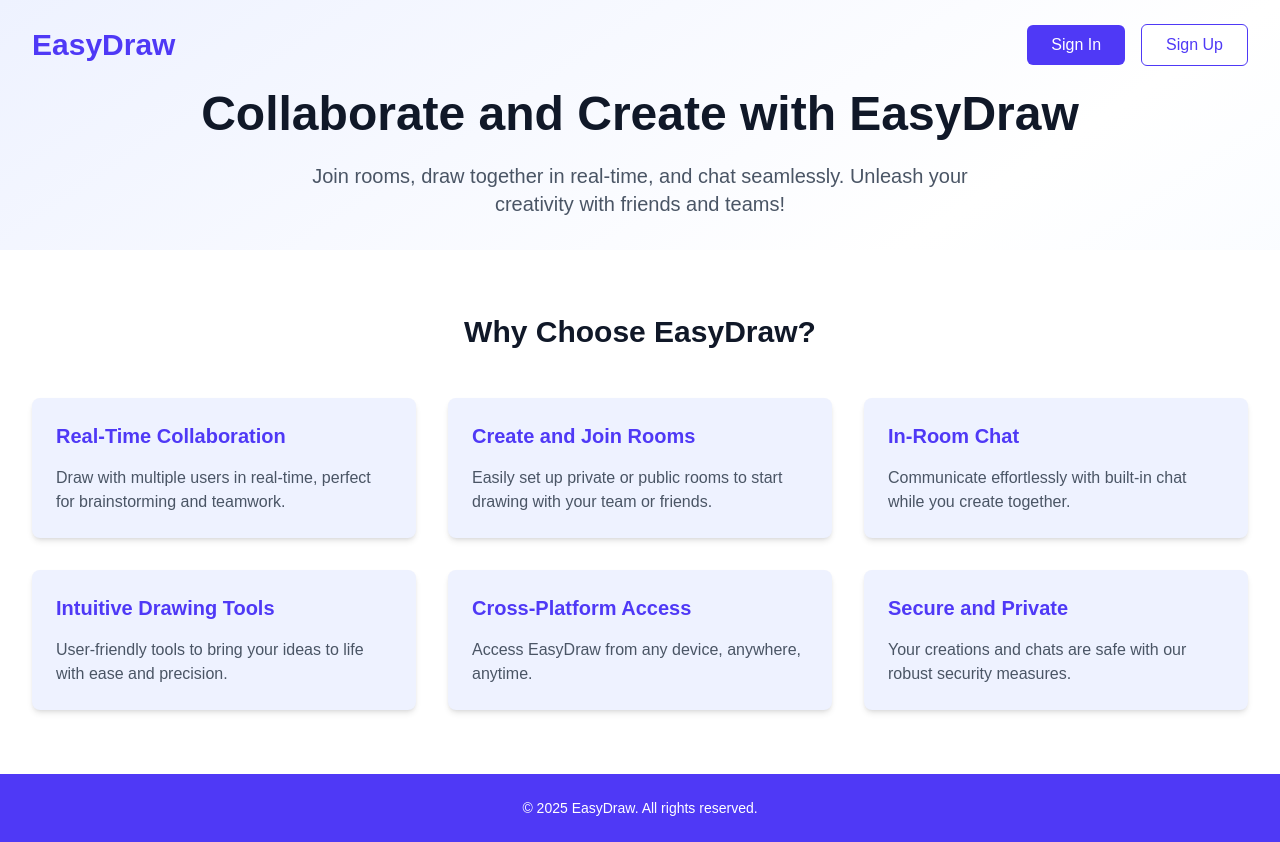
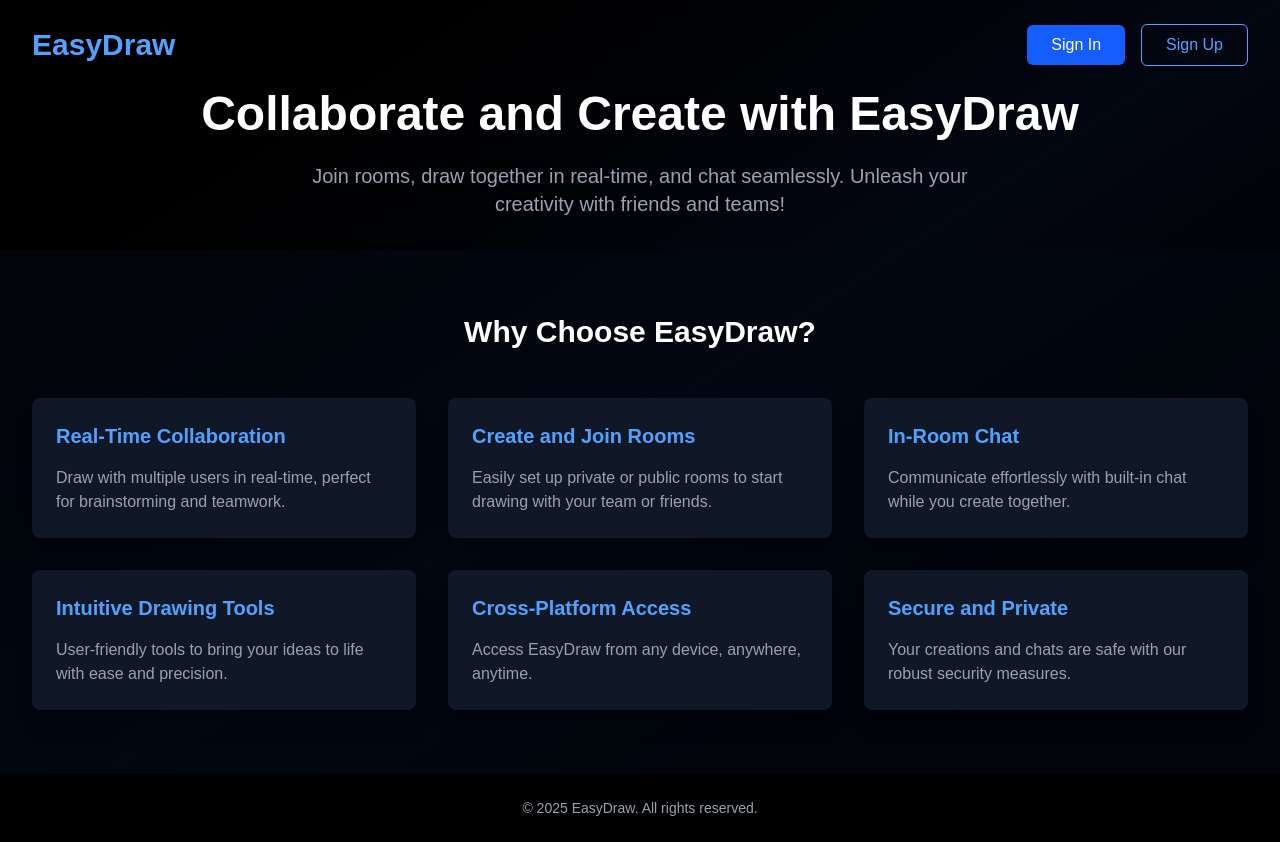
Before and after one commit to AyushsinghChandel/EasyDraw, a Next.js app in the folder apps/frontend/: page / in a window 1280 px wide. Built offline with nearby package versions, Linux system fonts and the light colour scheme.

Commit message:
changes in frontend

```diff
--- a/apps/frontend/app/page.tsx
+++ b/apps/frontend/app/page.tsx
@@ -4,18 +4,18 @@ import Link from 'next/link';
 
 export default function Home() {
   return (
-    <div className="min-h-screen bg-gradient-to-br from-indigo-50 via-white to-blue-50 flex flex-col">
+    <div className="min-h-screen bg-gradient-to-br from-black via-gray-950 to-black flex flex-col">
       <header className="py-6 px-4 sm:px-6 lg:px-8">
         <div className="max-w-7xl mx-auto flex justify-between items-center">
-          <h1 className="text-3xl font-bold text-indigo-600">EasyDraw</h1>
+          <h1 className="text-3xl font-bold text-blue-400">EasyDraw</h1>
           <div className="space-x-4">
             <Link href="/signin">
-              <button className="px-6 py-2 bg-indigo-600 text-white rounded-md hover:bg-indigo-700 transition-colors">
+              <button className="px-6 py-2 bg-blue-600 text-white rounded-md hover:bg-blue-500 transition-colors">
                 Sign In
               </button>
             </Link>
             <Link href="/signup">
-              <button className="px-6 py-2 bg-white text-indigo-600 border border-indigo-600 rounded-md hover:bg-indigo-50 transition-colors">
+              <button className="px-6 py-2 bg-transparent text-blue-400 border border-blue-400 rounded-md hover:bg-blue-400 hover:text-white transition-colors">
                 Sign Up
               </button>
             </Link>
@@ -24,48 +24,47 @@ export default function Home() {
       </header>
 
       <main className="flex-grow flex flex-col items-center justify-center text-center px-4 sm:px-6 lg:px-8">
-        <h2 className="text-4xl sm:text-5xl font-extrabold text-gray-900 mb-6">
+        <h2 className="text-4xl sm:text-5xl font-extrabold text-white mb-6">
           Collaborate and Create with EasyDraw
         </h2>
-        <p className="text-lg sm:text-xl text-gray-600 max-w-2xl mb-8">
+        <p className="text-lg sm:text-xl text-gray-400 max-w-2xl mb-8">
           Join rooms, draw together in real-time, and chat seamlessly. Unleash your creativity with friends and teams!
         </p>
       </main>
 
-
-      <section className="py-16 px-4 sm:px-6 lg:px-8 bg-white">
+      <section className="py-16 px-4 sm:px-6 lg:px-8 bg-gray-950/60">
         <div className="max-w-7xl mx-auto">
-          <h3 className="text-3xl font-bold text-gray-900 text-center mb-12">Why Choose EasyDraw?</h3>
+          <h3 className="text-3xl font-bold text-white text-center mb-12">Why Choose EasyDraw?</h3>
           <div className="grid grid-cols-1 sm:grid-cols-2 lg:grid-cols-3 gap-8">
-            <div className="p-6 bg-indigo-50 rounded-lg shadow-md">
-              <h4 className="text-xl font-semibold text-indigo-600 mb-4">Real-Time Collaboration</h4>
-              <p className="text-gray-600">Draw with multiple users in real-time, perfect for brainstorming and teamwork.</p>
+            <div className="p-6 bg-gray-900 rounded-lg shadow-xl">
+              <h4 className="text-xl font-semibold text-blue-400 mb-4">Real-Time Collaboration</h4>
+              <p className="text-gray-400">Draw with multiple users in real-time, perfect for brainstorming and teamwork.</p>
             </div>
-            <div className="p-6 bg-indigo-50 rounded-lg shadow-md">
-              <h4 className="text-xl font-semibold text-indigo-600 mb-4">Create and Join Rooms</h4>
-              <p className="text-gray-600">Easily set up private or public rooms to start drawing with your team or friends.</p>
+            <div className="p-6 bg-gray-900 rounded-lg shadow-xl">
+              <h4 className="text-xl font-semibold text-blue-400 mb-4">Create and Join Rooms</h4>
+              <p className="text-gray-400">Easily set up private or public rooms to start drawing with your team or friends.</p>
             </div>
-            <div className="p-6 bg-indigo-50 rounded-lg shadow-md">
-              <h4 className="text-xl font-semibold text-indigo-600 mb-4">In-Room Chat</h4>
-              <p className="text-gray-600">Communicate effortlessly with built-in chat while you create together.</p>
+            <div className="p-6 bg-gray-900 rounded-lg shadow-xl">
+              <h4 className="text-xl font-semibold text-blue-400 mb-4">In-Room Chat</h4>
+              <p className="text-gray-400">Communicate effortlessly with built-in chat while you create together.</p>
             </div>
-            <div className="p-6 bg-indigo-50 rounded-lg shadow-md">
-              <h4 className="text-xl font-semibold text-indigo-600 mb-4">Intuitive Drawing Tools</h4>
-              <p className="text-gray-600">User-friendly tools to bring your ideas to life with ease and precision.</p>
+            <div className="p-6 bg-gray-900 rounded-lg shadow-xl">
+              <h4 className="text-xl font-semibold text-blue-400 mb-4">Intuitive Drawing Tools</h4>
+              <p className="text-gray-400">User-friendly tools to bring your ideas to life with ease and precision.</p>
             </div>
-            <div className="p-6 bg-indigo-50 rounded-lg shadow-md">
-              <h4 className="text-xl font-semibold text-indigo-600 mb-4">Cross-Platform Access</h4>
-              <p className="text-gray-600">Access EasyDraw from any device, anywhere, anytime.</p>
+            <div className="p-6 bg-gray-900 rounded-lg shadow-xl">
+              <h4 className="text-xl font-semibold text-blue-400 mb-4">Cross-Platform Access</h4>
+              <p className="text-gray-400">Access EasyDraw from any device, anywhere, anytime.</p>
             </div>
-            <div className="p-6 bg-indigo-50 rounded-lg shadow-md">
-              <h4 className="text-xl font-semibold text-indigo-600 mb-4">Secure and Private</h4>
-              <p className="text-gray-600">Your creations and chats are safe with our robust security measures.</p>
+            <div className="p-6 bg-gray-900 rounded-lg shadow-xl">
+              <h4 className="text-xl font-semibold text-blue-400 mb-4">Secure and Private</h4>
+              <p className="text-gray-400">Your creations and chats are safe with our robust security measures.</p>
             </div>
           </div>
         </div>
       </section>
 
-      <footer className="py-6 px-4 sm:px-6 lg:px-8 bg-indigo-600 text-white text-center">
+      <footer className="py-6 px-4 sm:px-6 lg:px-8 bg-black text-gray-400 text-center">
         <p className="text-sm">© 2025 EasyDraw. All rights reserved.</p>
       </footer>
     </div>
--- a/apps/frontend/app/signin/page.tsx
+++ b/apps/frontend/app/signin/page.tsx
@@ -6,7 +6,7 @@ import axios from "axios";
 import { useRouter } from 'next/navigation'
 
 
-export default function SignUp() {
+export default function SignIn() {
     const [username, setUserName] = useState("");
     const [password, setPassword] = useState("");
     const router = useRouter();
@@ -25,22 +25,22 @@ export default function SignUp() {
         console.log("something wrong happened");
         return;
     }
-    router.push("/");
+    router.push("/dashboard");
   };
 
   return (
-    <div className="min-h-screen bg-gradient-to-br from-indigo-50 via-white to-blue-50 flex flex-col">
+    <div className="min-h-screen bg-gradient-to-br from-black via-gray-950 to-black flex flex-col">
       <main className="flex-grow flex flex-col items-center justify-center text-center px-4 sm:px-6 lg:px-8">
-        <h2 className="text-4xl sm:text-5xl font-extrabold text-gray-900 mb-6">
-          Create Your EasyDraw Account
+        <h2 className="text-4xl sm:text-5xl font-extrabold text-white mb-6">
+          Sign In to EasyDraw
         </h2>
-        <p className="text-lg sm:text-xl text-gray-600 max-w-2xl mb-8">
-          Sign in to start collaborating and creating with EasyDraw!
+        <p className="text-lg sm:text-xl text-gray-400 max-w-2xl mb-8">
+          Welcome back! Access your collaborative boards.
         </p>
 
-        <div className="w-full max-w-md bg-white p-8 rounded-lg shadow-md">
+        <div className="w-full max-w-md bg-gray-900 p-8 rounded-xl shadow-2xl border border-gray-800">
           <div className="mt-4">
-            <label htmlFor="email" className="block text-sm font-medium text-gray-700">
+            <label htmlFor="email" className="block text-sm font-medium text-gray-300 text-left">
               Email Address
             </label>
             <input
@@ -48,13 +48,13 @@ export default function SignUp() {
               name="email"
               id="email"
               onChange={(e) => setUserName(e.target.value)}
-              className="mt-1 block w-full px-3 py-2 border border-gray-300 rounded-md shadow-sm focus:outline-none focus:ring-indigo-500 focus:border-indigo-500 sm:text-sm"
-              placeholder="Enter your email"
+              className="mt-1 block w-full px-3 py-2 bg-gray-800 border border-gray-600 text-white rounded-md shadow-sm placeholder-gray-500 focus:outline-none focus:ring-blue-500 focus:border-blue-500 sm:text-sm"
+              placeholder="you@example.com"
               required
             />
           </div>
           <div className="mt-4">
-            <label htmlFor="password" className="block text-sm font-medium text-gray-700">
+            <label htmlFor="password" className="block text-sm font-medium text-gray-300 text-left">
               Password
             </label>
             <input
@@ -62,29 +62,29 @@ export default function SignUp() {
               name="password"
               id="password"
               onChange={(e) => setPassword(e.target.value)}
-              className="mt-1 block w-full px-3 py-2 border border-gray-300 rounded-md shadow-sm focus:outline-none focus:ring-indigo-500 focus:border-indigo-500 sm:text-sm"
-              placeholder="Enter your password"
+              className="mt-1 block w-full px-3 py-2 bg-gray-800 border border-gray-600 text-white rounded-md shadow-sm placeholder-gray-500 focus:outline-none focus:ring-blue-500 focus:border-blue-500 sm:text-sm"
+              placeholder="••••••••"
               required
             />
           </div>
           <div className="mt-6">
             <button
               onClick={handleSubmit}
-              className="w-full px-6 py-2 bg-indigo-600 text-white rounded-md hover:bg-indigo-700 transition-colors"
+              className="w-full px-6 py-2 bg-blue-600 text-white rounded-md hover:bg-blue-500 transition-colors"
             >
               Sign In
             </button>
           </div>
-          <p className="mt-4 text-sm text-gray-600">
+          <p className="mt-4 text-sm text-gray-400">
             Don't have an account?{' '}
-            <Link href="/signup" className="text-indigo-600 hover:text-indigo-800 font-medium">
+            <Link href="/signup" className="text-blue-400 hover:text-blue-300 font-medium">
               Sign up here
             </Link>
           </p>
         </div>
       </main>
 
-      <footer className="py-6 px-4 sm:px-6 lg:px-8 bg-indigo-600 text-white text-center">
+      <footer className="py-6 px-4 sm:px-6 lg:px-8 bg-black text-gray-400 text-center">
         <p className="text-sm">© 2025 EasyDraw. All rights reserved.</p>
       </footer>
     </div>
```
Also changed, not shown: apps/frontend/app/signup/page.tsx (+16 -16 lines), apps/frontend/dashboard/page.tsx (added).
